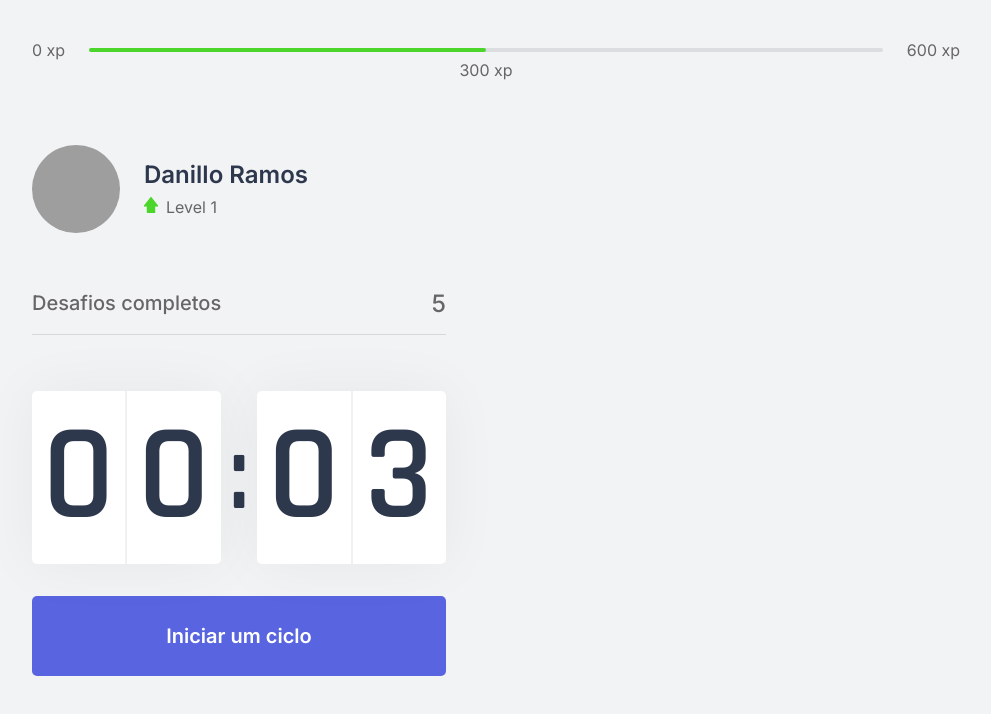
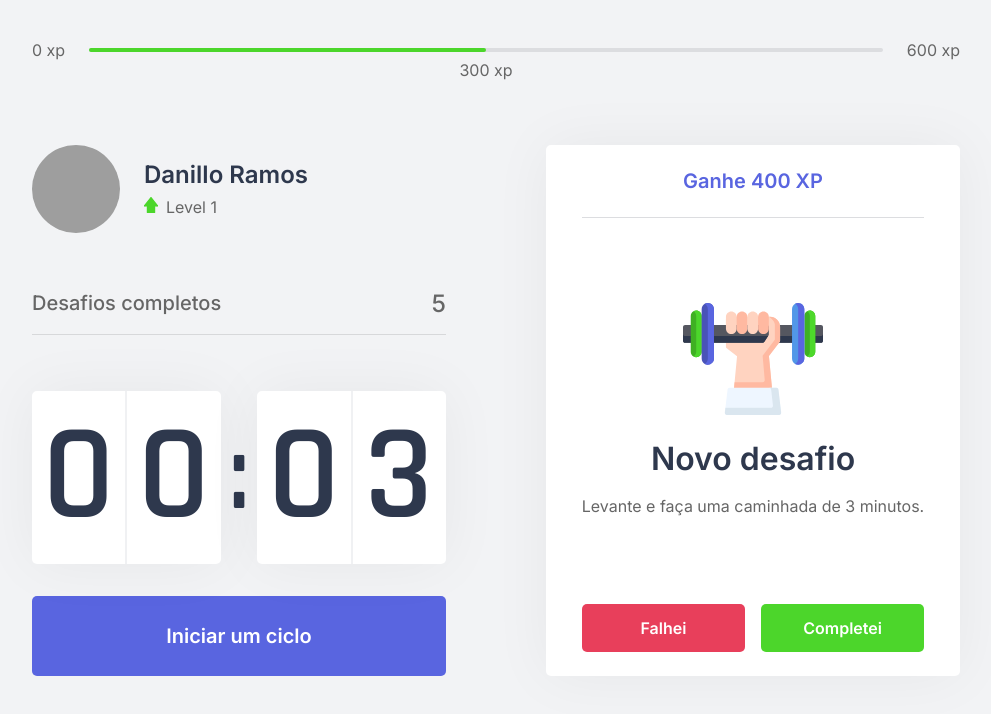
Before and after one commit to danillorcb/moveit-next, a Next.js app: page / in a window 1280 px wide. Shown: the top 714 px of the page, without its empty margins (144-1135 px from the left). Built offline with nearby package versions, Linux system fonts and the light colour scheme; grey boxes are pictures that could not be loaded.

Commit message:
add ChallengeBox component (design)

```diff
--- /dev/null
+++ b/src/components/ChallengeBox.tsx
@@ -0,0 +1,44 @@
+import styles from  '../styles/components/ChallengeBox.module.css';
+
+export function ChallengeBox() {
+  const hasActiveChallenge = true;
+
+  return (
+    <div className={styles.challengeBoxContainer}>
+      { hasActiveChallenge ? (
+        <div className={styles.challengeActive}>
+          <header>Ganhe 400 XP</header>
+
+          <main>
+            <img src="icons/body.svg" />
+            <strong>Novo desafio</strong>
+            <p>Levante e faça uma caminhada de 3 minutos.</p>
+          </main>
+
+          <footer>
+            <button
+              type="button"
+              className={styles.challengeFailedButton}
+            >
+              Falhei
+            </button>
+            <button
+              type="button"
+              className={styles.challengeSucceededButton}
+            >
+              Completei
+            </button>
+          </footer>
+        </div>
+      ) : (
+        <div className={styles.challengeNotActive}>
+          <strong>Finalize um ciclo para receber um desafio</strong>
+          <p>
+            <img src="icons/level-up.svg" alt="Level Up" />
+            <p>Avance de level completando desafios.</p>
+          </p>
+        </div>
+      ) }
+    </div>
+  );
+}
--- a/src/pages/index.tsx
+++ b/src/pages/index.tsx
@@ -6,6 +6,7 @@
 import Head from 'next/head';
 
 import styles from '../styles/pages/Home.module.css';
+import { ChallengeBox } from "../components/ChallengeBox";
 
 export default function Home() {
   return (
@@ -23,7 +24,7 @@
           <Countdown />
         </div>
         <div>
-
+          <ChallengeBox />
         </div>
       </section>
     </div>
--- /dev/null
+++ b/src/styles/components/ChallengeBox.module.css
@@ -0,0 +1,110 @@
+.challengeBoxContainer {
+  height: 100%;
+  background: var(--white);
+  border-radius: 5px;
+  box-shadow: 0 0 60px rgba(0, 0, 0, 0.05);
+  padding: 1.5rem 2rem;
+  display: flex;
+  flex-direction: column;
+  align-items: center;
+  justify-content: center;
+  text-align: center;
+}
+
+.challengeNotActive {
+  display: flex;
+  flex-direction: column;
+  align-items: center;
+}
+
+.challengeNotActive strong {
+  font-size: 1.5rem;
+  font-weight: 500;
+  line-height: 1.4;
+}
+
+.challengeNotActive>p {
+  display: flex;
+  align-items: center;
+  justify-content: space-between;
+  line-height: 1.4;
+  max-width: 80%;
+  padding-top: 3rem;
+}
+
+.challengeNotActive>p>img {
+  margin-right: 1rem;
+}
+
+.challengeNotActive>p>p {
+  text-align: left;
+}
+
+.challengeActive {
+  height: 100%;
+  display: flex;
+  flex-direction: column;
+}
+
+.challengeActive header {
+  color: var(--blue);
+  font-weight: 600;
+  font-size: 1.25rem;
+  padding: 0 2rem 1.5rem;
+  border-bottom: 1px solid var(--gray-line);
+}
+
+.challengeActive main {
+  flex: 1;
+  display: flex;
+  flex-direction: column;
+  align-items: center;
+  justify-content: center;
+}
+
+.challengeActive main strong {
+  font-size: 2rem;
+  font-weight: 600;
+  color: var(--title);
+  margin: 1.5rem 0 1rem;
+}
+
+.challengeActive main p {
+  line-height: 1.5;
+}
+
+.challengeActive footer {
+  display: grid;
+  grid-template-columns: repeat(2, 1fr);
+  gap: 1rem;
+}
+
+.challengeActive footer button {
+  height: 3rem;
+
+  display: flex;
+  align-items: center;
+  justify-content: center;
+
+  border: 0;
+  border-radius: 5px;
+
+  color: var(--white);
+
+  font-size: 1rem;
+  font-weight: 600;
+
+  transition: filter 0.2s;
+}
+
+.challengeActive footer button.challengeFailedButton {
+  background: var(--red);
+}
+
+.challengeActive footer button.challengeSucceededButton {
+  background: var(--green);
+}
+
+.challengeActive footer button:hover {
+  filter: brightness(0.9);
+}
```
